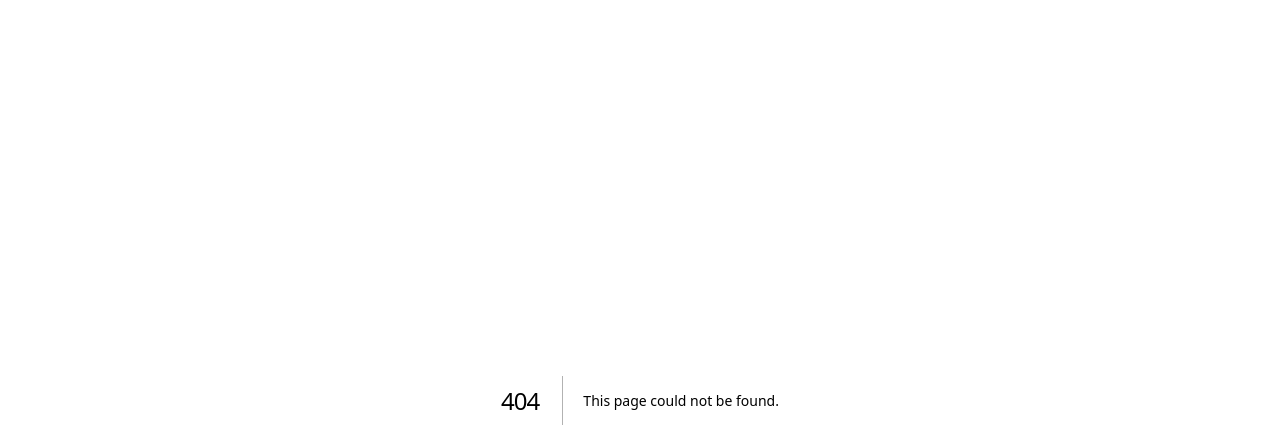
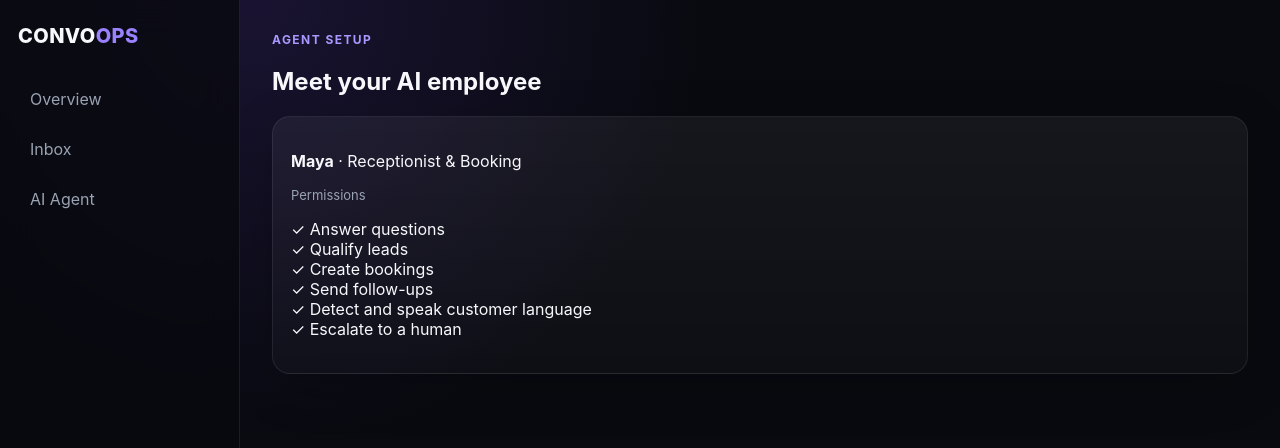
Before and after one commit to foziakahero-dot/WHATSAPP, a Next.js app: page /onboarding in a window 1280 px wide. Before the commit this address had no page. Shown: the top 448 px of the page. Built offline with nearby package versions, Linux system fonts and the light colour scheme.

Commit message:
Add AI employee setup screen

```diff
--- /dev/null
+++ b/app/onboarding/page.tsx
@@ -0,0 +1,23 @@
+import Link from 'next/link'
+
+export default function Onboarding(){
+  return <div className="shell">
+    <aside className="sidebar">
+      <div className="brand">CONVO<span>OPS</span></div>
+      <nav className="nav">
+        <Link href="/dashboard">Overview</Link>
+        <Link href="/inbox">Inbox</Link>
+        <Link href="/onboarding">AI Agent</Link>
+      </nav>
+    </aside>
+    <main>
+      <div className="eyebrow">Agent setup</div>
+      <h2>Meet your AI employee</h2>
+      <div className="card">
+        <p><strong>Maya</strong> · Receptionist & Booking</p>
+        <p className="label">Permissions</p>
+        <p>✓ Answer questions<br/>✓ Qualify leads<br/>✓ Create bookings<br/>✓ Send follow-ups<br/>✓ Detect and speak customer language<br/>✓ Escalate to a human</p>
+      </div>
+    </main>
+  </div>
+}
```
